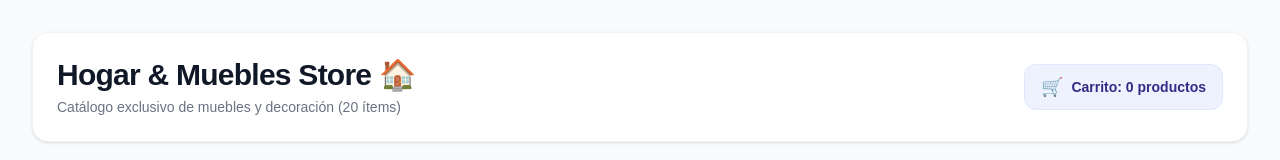
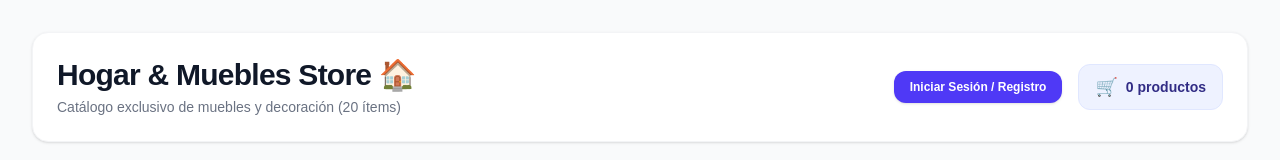
Before and after one commit to diegorivas05/E-commerce-, a Next.js app: page / in a window 1280 px wide. Shown: the top 160 px of the page. Built offline with nearby package versions, Linux system fonts and the light colour scheme.

Commit message:
feat: integrar flujo completo de autenticacion checkout y facturacion en vista principal

```diff
--- a/src/app/page.tsx
+++ b/src/app/page.tsx
@@ -4,6 +4,8 @@ import { useState, useEffect } from "react";
 import { productsData } from "@/data/products";
 import { ProductCard } from "@/components/ProductCard";
 import { Cart } from "@/components/Cart";
+import { AuthModal } from "@/components/AuthModal";
+import { InvoiceModal } from "@/components/InvoiceModal";
 import { Product, CartItem } from "@/types/product";
 import { toast } from "sonner";
 
@@ -11,21 +13,30 @@ export default function Home() {
   const [selectedCategory, setSelectedCategory] = useState<string>("Todas");
   const [cart, setCart] = useState<CartItem[]>([]);
   const [isLoaded, setIsLoaded] = useState(false);
+  const [user, setUser] = useState<{ name: string; email: string } | null>(null);
 
-  // 1. Cargar carrito desde localStorage al iniciar
+  // Modales
+  const [isAuthOpen, setIsAuthOpen] = useState(false);
+  const [isInvoiceOpen, setIsInvoiceOpen] = useState(false);
+
   useEffect(() => {
     const savedCart = localStorage.getItem("shopping_cart");
     if (savedCart) {
       try {
         setCart(JSON.parse(savedCart));
       } catch (e) {
-        console.error("Error al cargar localStorage", e);
+        console.error(e);
       }
     }
+
+    const savedUser = localStorage.getItem("user_session");
+    if (savedUser) {
+      setUser(JSON.parse(savedUser));
+    }
+
     setIsLoaded(true);
   }, []);
 
-  // 2. Guardar carrito en localStorage cuando cambie
   useEffect(() => {
     if (isLoaded) {
       localStorage.setItem("shopping_cart", JSON.stringify(cart));
@@ -86,6 +97,25 @@ export default function Home() {
     toast.error("El carrito se ha vaciado");
   };
 
+  const handleCheckout = () => {
+    if (cart.length === 0) {
+      toast.error("El carrito está vacío");
+      return;
+    }
+    if (!user) {
+      toast.info("Inicia sesión para finalizar tu compra");
+      setIsAuthOpen(true);
+      return;
+    }
+    setIsInvoiceOpen(true);
+  };
+
+  const handleLogout = () => {
+    localStorage.removeItem("user_session");
+    setUser(null);
+    toast.info("Sesión cerrada");
+  };
+
   const totalCartCount = cart.reduce((sum, item) => sum + item.quantity, 0);
 
   return (
@@ -102,18 +132,38 @@ export default function Home() {
             </p>
           </div>
 
-          <div className="flex items-center gap-2 bg-indigo-50 border border-indigo-100 px-4 py-2 rounded-xl">
-            <span className="text-lg">🛒</span>
-            <span className="text-sm font-semibold text-indigo-900">
-              Carrito: {totalCartCount} productos
-            </span>
+          <div className="flex items-center gap-4">
+            {user ? (
+              <div className="flex items-center gap-3 bg-gray-100 px-3 py-1.5 rounded-xl text-xs">
+                <span className="font-semibold text-gray-700">👤 {user.name}</span>
+                <button
+                  onClick={handleLogout}
+                  className="text-red-500 hover:underline cursor-pointer font-medium"
+                >
+                  Salir
+                </button>
+              </div>
+            ) : (
+              <button
+                onClick={() => setIsAuthOpen(true)}
+                className="bg-indigo-600 hover:bg-indigo-700 text-white text-xs font-semibold px-4 py-2 rounded-xl transition shadow-sm cursor-pointer"
+              >
+                Iniciar Sesión / Registro
+              </button>
+            )}
+
+            <div className="flex items-center gap-2 bg-indigo-50 border border-indigo-100 px-4 py-2 rounded-xl">
+              <span className="text-lg">🛒</span>
+              <span className="text-sm font-semibold text-indigo-900">
+                {totalCartCount} productos
+              </span>
+            </div>
           </div>
         </header>
 
         {/* Layout Principal */}
         <div className="grid grid-cols-1 lg:grid-cols-3 gap-8">
           <div className="lg:col-span-2 flex flex-col gap-6">
-            {/* Filtro por Categorías */}
             <section>
               <h2 className="text-sm font-semibold text-gray-500 uppercase tracking-wider mb-3">
                 Filtrar por Categoría
@@ -135,7 +185,6 @@ export default function Home() {
               </div>
             </section>
 
-            {/* Grid del Catálogo */}
             <section className="grid grid-cols-1 sm:grid-cols-2 gap-4">
               {filteredProducts.map((product) => (
                 <ProductCard
@@ -147,7 +196,6 @@ export default function Home() {
             </section>
           </div>
 
-          {/* Panel del Carrito */}
           <div className="lg:col-span-1">
             <div className="sticky top-8">
               <Cart
@@ -156,10 +204,33 @@ export default function Home() {
                 onRemoveItem={handleRemoveItem}
                 onClearCart={handleClearCart}
               />
+              {cart.length > 0 && (
+                <button
+                  onClick={handleCheckout}
+                  className="w-full mt-4 bg-emerald-600 hover:bg-emerald-700 text-white font-bold py-3 rounded-xl transition shadow-md cursor-pointer text-sm"
+                >
+                  💳 Proceder a la Compra
+                </button>
+              )}
             </div>
           </div>
         </div>
       </div>
+
+      {/* Modales */}
+      <AuthModal
+        isOpen={isAuthOpen}
+        onClose={() => setIsAuthOpen(false)}
+        onLoginSuccess={(userData) => setUser(userData)}
+      />
+
+      <InvoiceModal
+        isOpen={isInvoiceOpen}
+        onClose={() => setIsInvoiceOpen(false)}
+        cart={cart}
+        user={user}
+        onClearCart={handleClearCart}
+      />
     </main>
   );
 }
```
